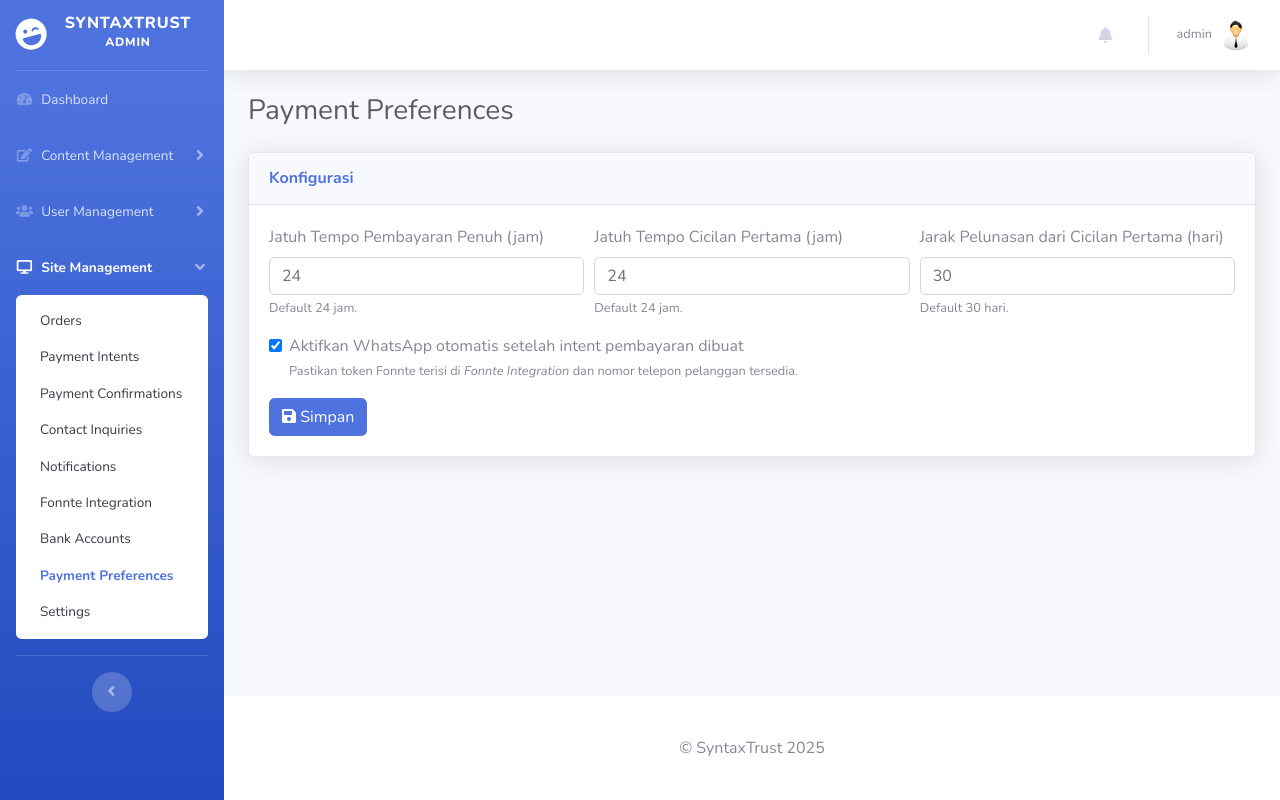
After one commit to abdul-lambada/syntaxtrust, a PHP site: page /company_profile_syntaxtrust/admin/manage_payment_prefs.php in a window 1280 px wide. The commit adds this page. Run offline with PHP 8.4, Linux system fonts and the light colour scheme; a user stored in the database is signed in; data comes from the database, SQL or seed files in the repository.

Commit message:
update code payemnt

```diff
--- a/admin/includes/sidebar.php
+++ b/admin/includes/sidebar.php
@@ -35,6 +35,7 @@ $menu_groups = [
             'manage_notifications.php' => 'Notifications',
             'manage_fonnte.php' => 'Fonnte Integration',
             'manage_banks.php' => 'Bank Accounts',
+            'manage_payment_prefs.php' => 'Payment Preferences',
             'manage_settings.php' => 'Settings',
         ]
     ]
--- /dev/null
+++ b/admin/manage_payment_prefs.php
@@ -0,0 +1,146 @@
+<?php
+require_once __DIR__ . '/../config/session.php';
+require_once __DIR__ . '/../config/database.php';
+
+// Auth guard
+if (!isset($_SESSION['user_id'])) {
+    require_once __DIR__ . '/../config/app.php';
+    $publicBase = defined('PUBLIC_BASE_PATH') ? PUBLIC_BASE_PATH : '';
+    header('Location: ' . rtrim($publicBase, '/') . '/login.php');
+    exit();
+}
+
+// CSRF
+if (empty($_SESSION['csrf_token'])) {
+    $_SESSION['csrf_token'] = bin2hex(random_bytes(32));
+}
+$csrf_ok = true;
+if (($_SERVER['REQUEST_METHOD'] ?? '') === 'POST') {
+    $csrf_ok = isset($_POST['csrf_token'], $_SESSION['csrf_token']) && hash_equals($_SESSION['csrf_token'], $_POST['csrf_token']);
+}
+
+// Helper: read setting by key
+function mpref_get(PDO $pdo, string $key, $default = '') {
+    try {
+        $s = $pdo->prepare('SELECT setting_value FROM settings WHERE setting_key = ? LIMIT 1');
+        $s->execute([$key]);
+        $v = $s->fetchColumn();
+        if ($v !== false && $v !== null) return $v;
+    } catch (Throwable $e) { /* ignore */ }
+    return $default;
+}
+
+$message = '';
+$message_type = '';
+
+// Handle save
+if ($csrf_ok && isset($_POST['save_prefs'])) {
+    // Sanitize inputs
+    $full = (int)($_POST['payment_due_hours_full'] ?? 24);
+    $inst = (int)($_POST['payment_due_hours_installment'] ?? 24);
+    $days = (int)($_POST['installment_total_days'] ?? 30);
+    $auto = isset($_POST['enable_auto_whatsapp_payment_notice']) ? '1' : '0';
+
+    $items = [
+        ['payment_due_hours_full', (string)max(1, $full), 'number', 'Jatuh tempo pembayaran penuh (jam).', 1],
+        ['payment_due_hours_installment', (string)max(1, $inst), 'number', 'Jatuh tempo cicilan pertama (jam).', 1],
+        ['installment_total_days', (string)max(1, $days), 'number', 'Jarak pelunasan dari cicilan pertama (hari).', 1],
+        ['enable_auto_whatsapp_payment_notice', $auto, 'boolean', 'Aktifkan kirim WhatsApp otomatis setelah membuat intent pembayaran.', 0],
+    ];
+    try {
+        $pdo->beginTransaction();
+        foreach ($items as [$k,$v,$t,$d,$pub]) {
+            $q = $pdo->prepare('SELECT id FROM settings WHERE setting_key = ? LIMIT 1');
+            $q->execute([$k]);
+            $row = $q->fetch(PDO::FETCH_ASSOC);
+            if ($row) {
+                $u = $pdo->prepare('UPDATE settings SET setting_value = ?, setting_type = ?, description = ?, is_public = ?, updated_at = NOW() WHERE id = ?');
+                $u->execute([$v, $t, $d, $pub, $row['id']]);
+            } else {
+                $i = $pdo->prepare('INSERT INTO settings (setting_key, setting_value, setting_type, description, is_public, created_at, updated_at) VALUES (?, ?, ?, ?, ?, NOW(), NOW())');
+                $i->execute([$k, $v, $t, $d, $pub]);
+            }
+        }
+        $pdo->commit();
+        $message = 'Preferensi pembayaran berhasil disimpan.';
+        $message_type = 'success';
+    } catch (Throwable $e) {
+        if ($pdo->inTransaction()) $pdo->rollBack();
+        $message = 'Gagal menyimpan: ' . $e->getMessage();
+        $message_type = 'danger';
+    }
+}
+
+// Load current values
+$payment_due_hours_full = (int)mpref_get($pdo, 'payment_due_hours_full', 24);
+$payment_due_hours_installment = (int)mpref_get($pdo, 'payment_due_hours_installment', 24);
+$installment_total_days = (int)mpref_get($pdo, 'installment_total_days', 30);
+$enable_auto_whatsapp_payment_notice = mpref_get($pdo, 'enable_auto_whatsapp_payment_notice', '1') === '1';
+
+require_once 'includes/header.php';
+?>
+
+<body id="page-top">
+<div id="wrapper">
+  <?php require_once 'includes/sidebar.php'; ?>
+  <div id="content-wrapper" class="d-flex flex-column">
+    <div id="content">
+      <?php require_once 'includes/topbar.php'; ?>
+      <div class="container-fluid">
+        <div class="d-sm-flex align-items-center justify-content-between mb-4">
+          <h1 class="h3 mb-0 text-gray-800">Payment Preferences</h1>
+        </div>
+
+        <?php if (!empty($message)): ?>
+          <div class="alert alert-<?= $message_type ?> alert-dismissible fade show" role="alert">
+            <?= htmlspecialchars($message) ?>
+            <button type="button" class="close" data-dismiss="alert" aria-label="Close">
+              <span aria-hidden="true">&times;</span>
+            </button>
+          </div>
+        <?php endif; ?>
+
+        <div class="card shadow mb-4">
+          <div class="card-header py-3 d-flex justify-content-between align-items-center">
+            <h6 class="m-0 font-weight-bold text-primary">Konfigurasi</h6>
+          </div>
+          <div class="card-body">
+            <form method="POST">
+              <input type="hidden" name="csrf_token" value="<?= htmlspecialchars($_SESSION['csrf_token']) ?>">
+
+              <div class="form-row">
+                <div class="form-group col-md-4">
+                  <label>Jatuh Tempo Pembayaran Penuh (jam)</label>
+                  <input type="number" min="1" class="form-control" name="payment_due_hours_full" value="<?= htmlspecialchars($payment_due_hours_full) ?>">
+                  <small class="form-text text-muted">Default 24 jam.</small>
+                </div>
+                <div class="form-group col-md-4">
+                  <label>Jatuh Tempo Cicilan Pertama (jam)</label>
+                  <input type="number" min="1" class="form-control" name="payment_due_hours_installment" value="<?= htmlspecialchars($payment_due_hours_installment) ?>">
+                  <small class="form-text text-muted">Default 24 jam.</small>
+                </div>
+                <div class="form-group col-md-4">
+                  <label>Jarak Pelunasan dari Cicilan Pertama (hari)</label>
+                  <input type="number" min="1" class="form-control" name="installment_total_days" value="<?= htmlspecialchars($installment_total_days) ?>">
+                  <small class="form-text text-muted">Default 30 hari.</small>
+                </div>
+              </div>
+
+              <div class="form-group form-check">
+                <input type="checkbox" class="form-check-input" id="auto_wa" name="enable_auto_whatsapp_payment_notice" value="1" <?= $enable_auto_whatsapp_payment_notice ? 'checked' : '' ?>>
+                <label class="form-check-label" for="auto_wa">Aktifkan WhatsApp otomatis setelah intent pembayaran dibuat</label>
+                <div><small class="text-muted">Pastikan token Fonnte terisi di <em>Fonnte Integration</em> dan nomor telepon pelanggan tersedia.</small></div>
+              </div>
+
+              <button type="submit" name="save_prefs" class="btn btn-primary"><i class="fas fa-save"></i> Simpan</button>
+            </form>
+          </div>
+        </div>
+      </div>
+    </div>
+    <?php require_once 'includes/footer.php'; ?>
+  </div>
+</div>
+<?php require_once 'includes/scripts.php'; ?>
+</body>
+</html>
```
Also changed, not shown: public/api/payment_intent_quick.php (+127 -1 lines).
